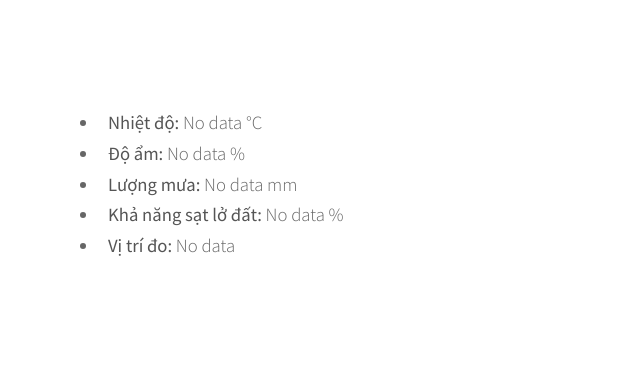
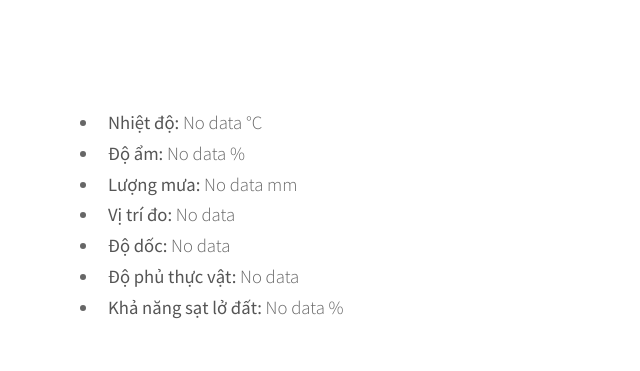
Before and after one commit to HungNguyen612/LandslidePredictENG, a Flask app: page / in a window 1280 px wide. Shown: the part 654-1025 px from the top of the page, without its empty margins (0-640 px from the left). Run offline with Flask 3, Linux system fonts and the light colour scheme.

Commit message:
Update index.html
editv1

```diff
--- a/templates/index.html
+++ b/templates/index.html
@@ -34,10 +34,16 @@
                         <strong>Lượng mưa:</strong> No data mm
                     </li>
                     <li>
-                        <strong>Khả năng sạt lở đất:</strong> No data %
+                        <strong>Vị trí đo:</strong> No data
                     </li>
                     <li>
-                        <strong>Vị trí đo:</strong> No data
+                        <strong>Độ dốc:</strong> No data
+                    </li>
+                    <li>
+                        <strong>Độ phủ thực vật:</strong> No data
+                    </li>
+                    <li>
+                        <strong>Khả năng sạt lở đất:</strong> No data %
                     </li>
                 </ul>
             </div>
```
